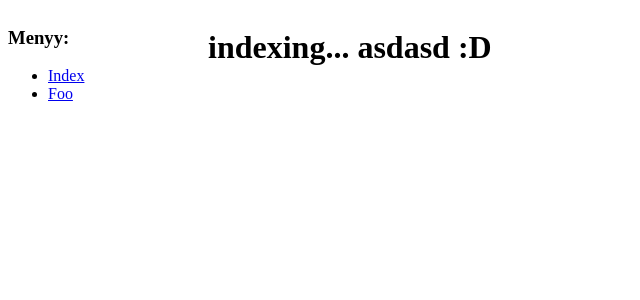
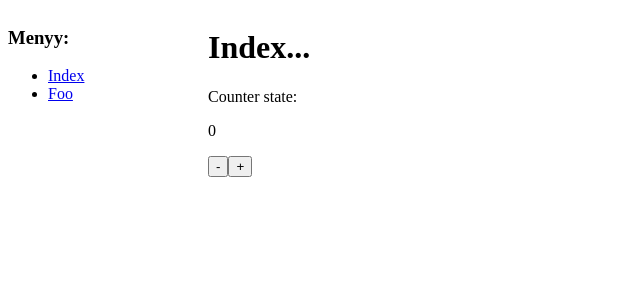
Before and after one commit to teemuteemu/vue_basics, a Vue app: page / in a window 1280 px wide. Shown: the top 300 px of the page, without its empty margins (0-640 px from the left). Built offline with nearby package versions, Linux system fonts and the light colour scheme.

Commit message:
Some stuff for the state handling

```diff
--- /dev/null
+++ b/src/components/Counter.vue
@@ -0,0 +1,33 @@
+<template>
+  <div class="counter">
+    <p>Counter state:</p>
+    <p>{{ counter }}</p>
+
+    <div class="counter__controls" v-if="controls">
+      <button @click="decrement()">-</button>
+      <button @click="increment()">+</button>
+    </div>
+  </div>
+</template>
+
+<script>
+  export default {
+    name: 'counter',
+    props: {
+      'controls': Boolean
+    },
+    computed: {
+      counter () {
+        return this.$store.getters.counter
+      }
+    },
+    methods: {
+      increment () {
+        this.$store.dispatch('increment');
+      },
+      decrement () {
+        this.$store.dispatch('decrement');
+      }
+    }
+  }
+</script>
--- a/src/components/Foo.vue
+++ b/src/components/Foo.vue
@@ -1,15 +1,21 @@
 <template>
   <div class="foo">
     <h1>{{ msg }}</h1>
+    <counter></counter>
   </div>
 </template>
 
 <script>
+import Counter from './Counter';
+
 export default {
   name: 'foo',
+  components: {
+    Counter
+  },
   data () {
     return {
-      msg: 'fooin\' lol :D'
+      msg: 'ebin foo :D'
     }
   }
 }
--- a/src/components/Index.vue
+++ b/src/components/Index.vue
@@ -1,15 +1,21 @@
 <template>
   <div class="index">
     <h1>{{ msg }}</h1>
+    <counter controls></counter>
   </div>
 </template>
 
 <script>
+import Counter from './Counter';
+
 export default {
   name: 'index',
+  components: {
+    Counter
+  },
   data () {
     return {
-      msg: 'indexing... asdasd :D'
+      msg: 'Index...'
     }
   }
 }
--- a/src/main.js
+++ b/src/main.js
@@ -17,8 +17,7 @@ const router = new VueRouter({routes});
 /* eslint-disable no-new */
 new Vue({
   el: '#app',
-  template: '<App/>',
-  components: { App },
+  render: h => h(App),
   router,
   store
 });
--- a/src/store.js
+++ b/src/store.js
@@ -1,5 +1,24 @@
 export default {
-  state: {},
-  mutations: {},
-  actions: {}
+  state: {
+    counter: 0
+  },
+  mutations: {
+    INCREMENT (state) {
+      state.counter++;
+    },
+    DECREMENT (state) {
+      state.counter--;
+    }
+  },
+  actions: {
+    increment ({commit}) {
+      commit('INCREMENT');
+    },
+    decrement ({commit}) {
+      commit('DECREMENT');
+    }
+  },
+  getters: {
+    counter: state => state.counter
+  }
 };
```
